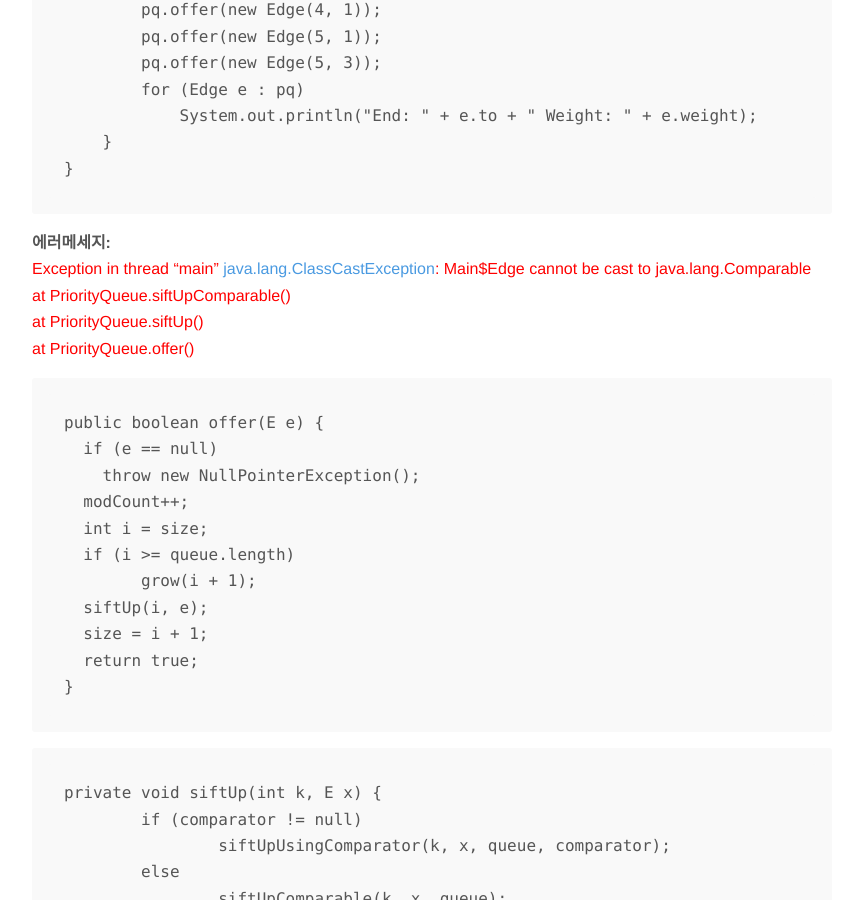
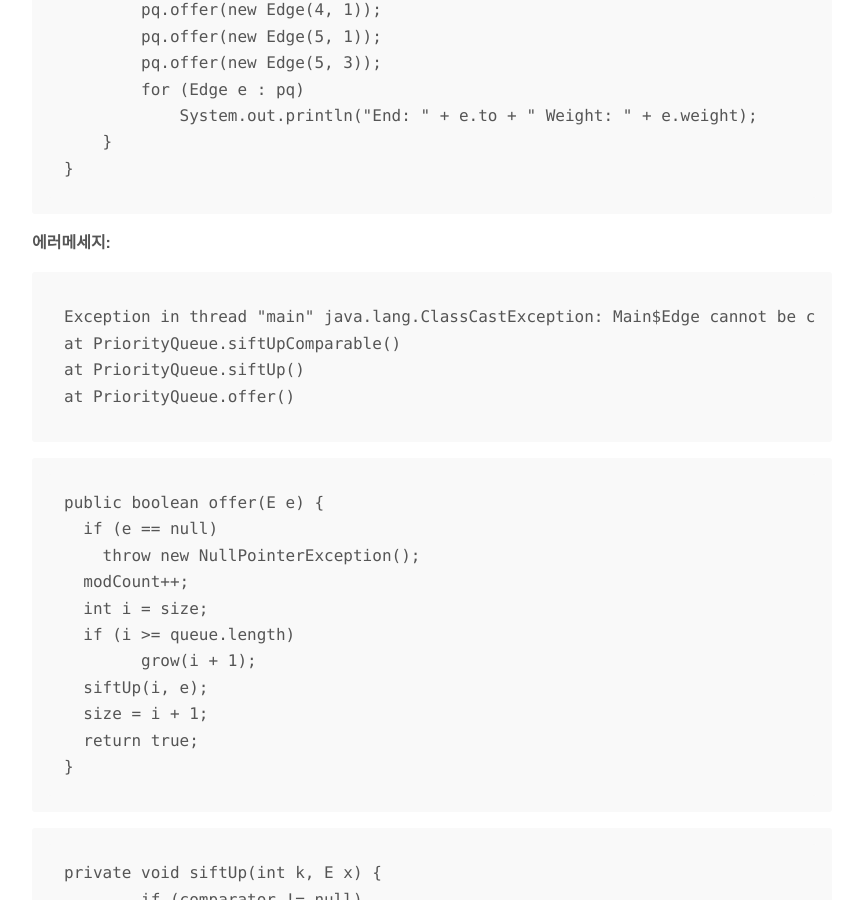
Before and after one commit to hyunwlee-dev/TIL, a Jekyll site: the page built from _posts/2021-09-15-algorithm.md, in a window 1280 px wide and 900 px high, scrolled down 1884 px. Shown: the whole window, without its empty margins (208-1053 px from the left). Built offline with Jekyll 4.4.1, drawn with Linux system fonts in a browser that asks for light colours; nearby versions of some CDN libraries.

Commit message:
modified:   2021-09-15-algorithm.md

````diff
--- a/_posts/2021-09-15-algorithm.md
+++ b/_posts/2021-09-15-algorithm.md
@@ -72,11 +72,18 @@ public class Main {
 }
 ```
 
+
+
 <strong>에러메세지:</strong>
-<span style="color:red">Exception in thread "main" [java.lang.ClassCastException](https://docs.oracle.com/javase/9/docs/api/java/lang/ClassCastException.html): Main$Edge cannot be cast to java.lang.Comparable</span>
-<span style="color:red">at PriorityQueue.siftUpComparable()</span>
-<span style="color:red">at PriorityQueue.siftUp()</span>
-<span style="color:red">at PriorityQueue.offer()</span>
+
+```
+Exception in thread "main" java.lang.ClassCastException: Main$Edge cannot be cast to java.lang.Comparable
+at PriorityQueue.siftUpComparable()
+at PriorityQueue.siftUp()
+at PriorityQueue.offer()
+```
+
+
 
 ```
 public boolean offer(E e) {
````
